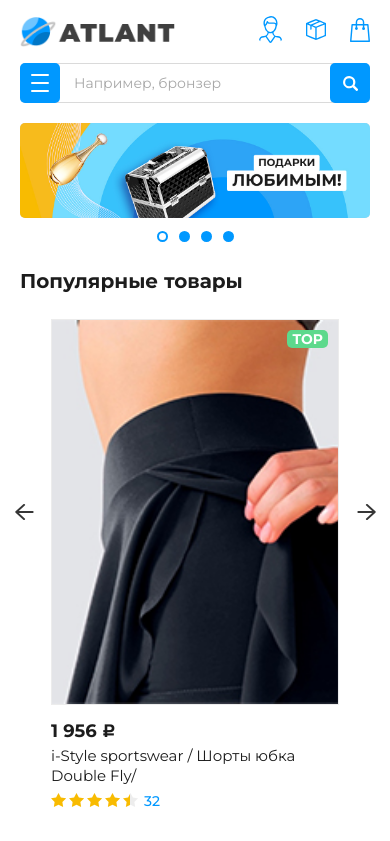
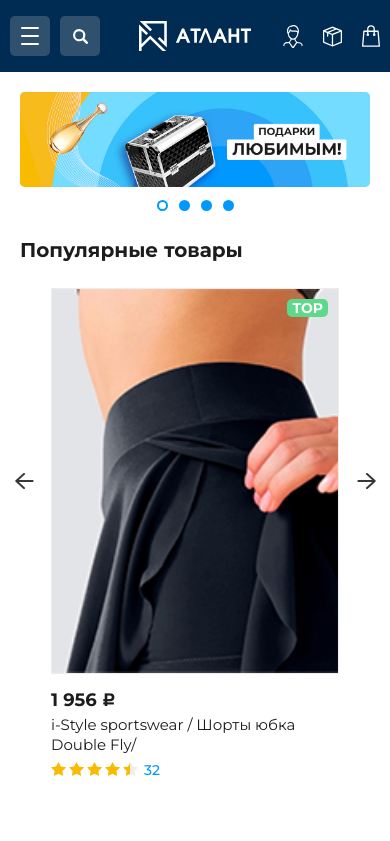
Before and after one commit to prevetal/atlant, a plain HTML site: page index.html in a window 390 px wide. Shown: the top 841 px of the page. Drawn offline with Linux system fonts and the light colour scheme.

Commit message:
Изменения шапки

```diff
--- a/css/response_1023.css
+++ b/css/response_1023.css
@@ -45,41 +45,6 @@
     /*------------
         Header
     ------------*/
-    header .catalog
-    {
-        position: absolute;
-        bottom: 0;
-        left: 24px;
-    }
-
-
-    header .catalog .btn
-    {
-        width: 40px;
-        height: 40px;
-        padding: 0;
-
-        justify-content: center;
-    }
-
-    header .catalog .btn .icon,
-    header .catalog .btn .icon + .icon
-    {
-        margin: 0;
-    }
-
-    header .catalog .btn span
-    {
-        display: none;
-    }
-
-
-    header .catalog .mini_modal
-    {
-        left: 0;
-    }
-
-
     header .catalog .tabs
     {
         width: 100%;
@@ -117,23 +82,15 @@
 
 
 
-    header .search
+    header .links > * + *
     {
-        width: 100%;
-        margin-top: 16px;
-
-        order: 3;
-    }
-
-    header .search .input
-    {
-        padding-left: 53px;
+        margin-left: 20px;
     }
 
 
-    header .info .links > * + *
+    header .links .link
     {
-        margin-left: 20px;
+        font-size: 13px;
     }
 
 
--- a/css/response_1147.css
+++ b/css/response_1147.css
@@ -39,13 +39,14 @@
     /*------------
         Header
     ------------*/
-    header .info
+    header
     {
+        margin-bottom: 24px;
         padding: 24px 0;
     }
 
 
-    header .info .links > * + *
+    header .links > * + *
     {
         margin-left: 16px;
     }
@@ -101,6 +102,13 @@
     header .catalog .sub a
     {
         font-size: 14px;
+    }
+
+
+
+    header .search .btn.active + .mini_modal form
+    {
+        width: calc(100vw - 408px);
     }
 
 
--- a/css/response_479.css
+++ b/css/response_479.css
@@ -90,28 +90,33 @@
     /*------------
         Header
     ------------*/
+    header
+    {
+        margin-bottom: 20px;
+        padding: 16px 0;
+    }
+
+
+    header .cont
+    {
+        padding: 0 10px;
+    }
+
+
+
     header .logo,
     header .logo img
     {
+        width: 112px;
         height: 30px;
     }
 
 
-    header .info .links > * + *
+
+    header .catalog .mini_modal,
+    header .catalog .mini_modal.active
     {
-        margin-left: 24px;
-    }
-
-
-    header .catalog
-    {
-        left: 20px;
-    }
-
-
-    header .catalog .mini_modal
-    {
-        max-width: calc(100vw - 40px);
+        max-width: calc(100vw - 20px);
     }
 
 
@@ -134,6 +139,39 @@
     header .catalog .tab_content.active
     {
         padding: 20px 14px;
+    }
+
+
+
+    header .search .btn.active + .mini_modal form
+    {
+        width: calc(100vw - 20px);
+    }
+
+
+
+    header .links > * + *
+    {
+        margin-left: 20px;
+    }
+
+
+    header .links .account_link .icon svg
+    {
+        width: 20px;
+        height: 23px;
+    }
+
+    header .links .orders_link .icon svg
+    {
+        width: 19px;
+        height: 21px;
+    }
+
+    header .links .cart_link .icon svg
+    {
+        width: 18px;
+        height: 22px;
     }
 
 
--- a/css/response_767.css
+++ b/css/response_767.css
@@ -73,35 +73,60 @@
     /*------------
         Header
     ------------*/
-    header.margin
-    {
-        margin-bottom: 20px;
-    }
-
-
-    header .top
-    {
-        display: none;
-    }
-
-
-    header .info
+    header
     {
         padding: 16px 0 20px;
     }
 
 
-    header .info .links
+
+    header .logo,
+    header .logo img
+    {
+        width: 130px;
+        height: 35px;
+    }
+
+
+
+    header .links
     {
         margin-top: 0;
     }
 
-    header .info .links > * + *
+    header .links > * + *
     {
-        margin-left: 28px;
+        margin-left: 24px;
     }
 
-    header .info .links .link span
+    header .links .link span
+    {
+        display: none;
+    }
+
+    header .links .icon
+    {
+        margin: 0;
+    }
+
+
+
+    header .catalog .btn
+    {
+        width: 40px;
+        height: 40px;
+        padding: 0;
+
+        justify-content: center;
+    }
+
+    header .catalog .btn .icon,
+    header .catalog .btn .icon + .icon
+    {
+        margin: 0;
+    }
+
+    header .catalog .btn span
     {
         display: none;
     }
@@ -118,6 +143,18 @@
         font-size: 16px;
 
         margin-bottom: 12px;
+    }
+
+
+
+    header .search .mini_modal
+    {
+        left: -50px;
+    }
+
+    header .search .btn.active + .mini_modal form
+    {
+        width: calc(100vw - 48px);
     }
 
 
--- a/index.html
+++ b/index.html
@@ -44,23 +44,9 @@
 		<div class="wrap">
 			<div class="main">
 				<header>
-					<div class="top">
-						<div class="cont row">
-							<div class="location">
-								<svg class="icon"><use xlink:href="images/sprite.svg#ic_location"></use></svg>
-								<span>Новосибирск</span>
-							</div>
-
-							<div class="links">
-								<div><a href="/">Стать продавцом</a></div>
-							</div>
-						</div>
-					</div>
-
-					<div class="info">
 					<div class="cont row">
 						<div class="logo">
-								<img src="images/logo.png" alt="">
+							<img src="images/logo.svg" alt="">
 						</div>
 
 						<div class="catalog modal_cont">
@@ -183,15 +169,25 @@
 							</div>
 						</div>
 
-							<div class="search">
+						<div class="search modal_cont">
+							<button class="btn mini_modal_btn" data-modal-id="#search_modal">
+								<svg class="icon"><use xlink:href="images/sprite.svg#ic_search"></use></svg>
+							</button>
+
+							<div class="mini_modal" id="search_modal">
 								<form action="">
 									<input type="text" name="" value="" class="input" placeholder="Например, бронзер">
+
+									<button type="button" class="clear_btn">
+										<svg class="icon"><use xlink:href="images/sprite.svg#ic_close"></use></svg>
+									</button>
 
 									<button type="submit" class="submit_btn">
 										<svg class="icon"><use xlink:href="images/sprite.svg#ic_search"></use></svg>
 									</button>
 								</form>
 							</div>
+						</div>
 
 						<div class="links">
 							<div><button class="account_link link modal_btn" data-content="#login_modal">
@@ -214,7 +210,6 @@
 								</div>
 								<span>Корзина</span>
 							</a></div>
-							</div>
 						</div>
 					</div>
 
--- a/js/scripts.js
+++ b/js/scripts.js
@@ -578,6 +578,22 @@ $(() => {
 			})
 		})
 	}
+
+
+	// Поиск
+	$('.search .input').keyup(function() {
+		let _self = $(this)
+
+		_self.val().length
+			? _self.addClass('active')
+			: _self.removeClass('active')
+	})
+
+	$('.search .clear_btn').click(function(e) {
+		e.preventDefault()
+
+		$('.search .input').val('').removeClass('active').focus()
+	})
 })
 
 
```
Also changed, not shown: css/styles.css, images/logo.png (deleted), images/logo.svg (added). Lines whose indentation alone changed are shown as unchanged.
